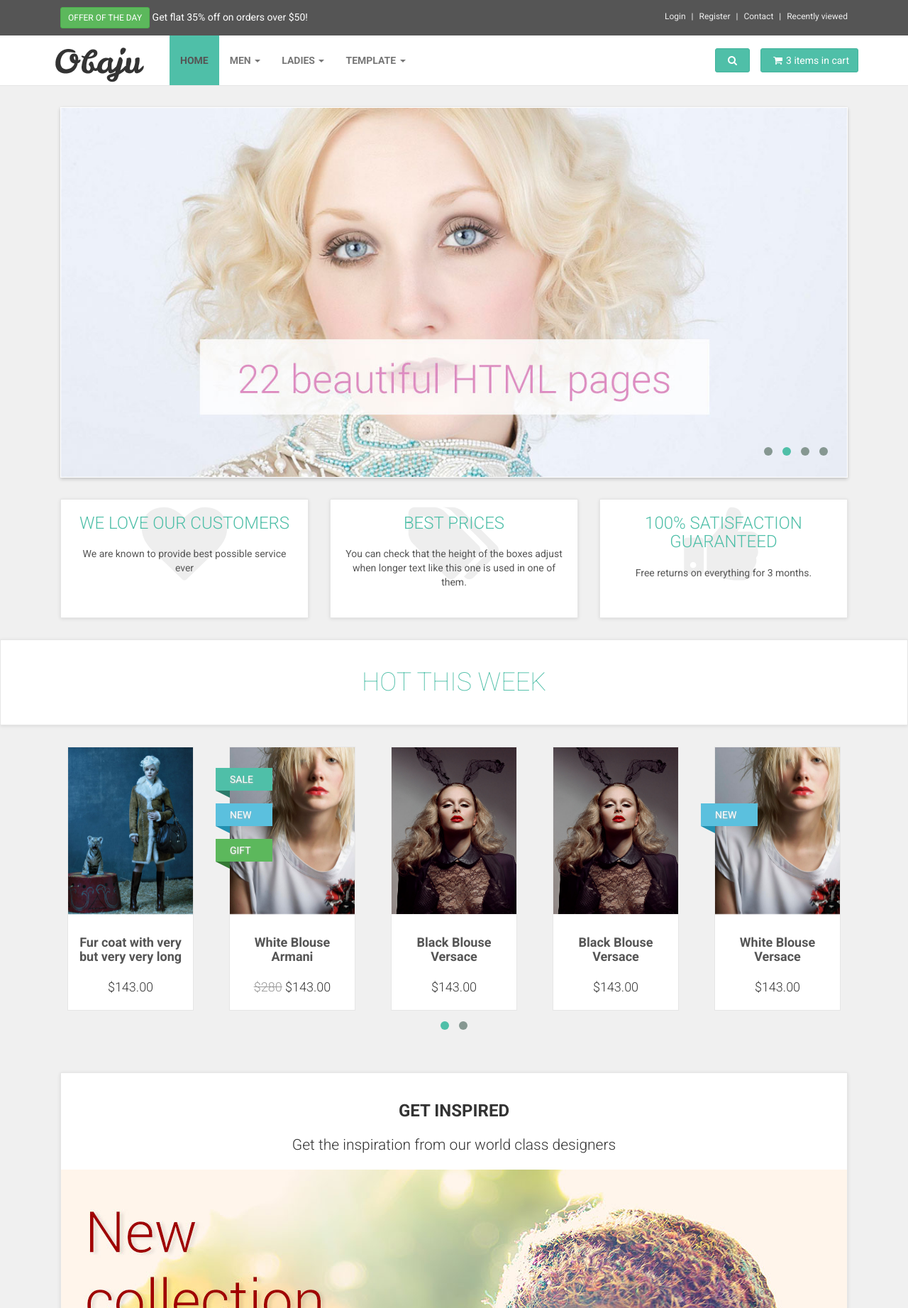
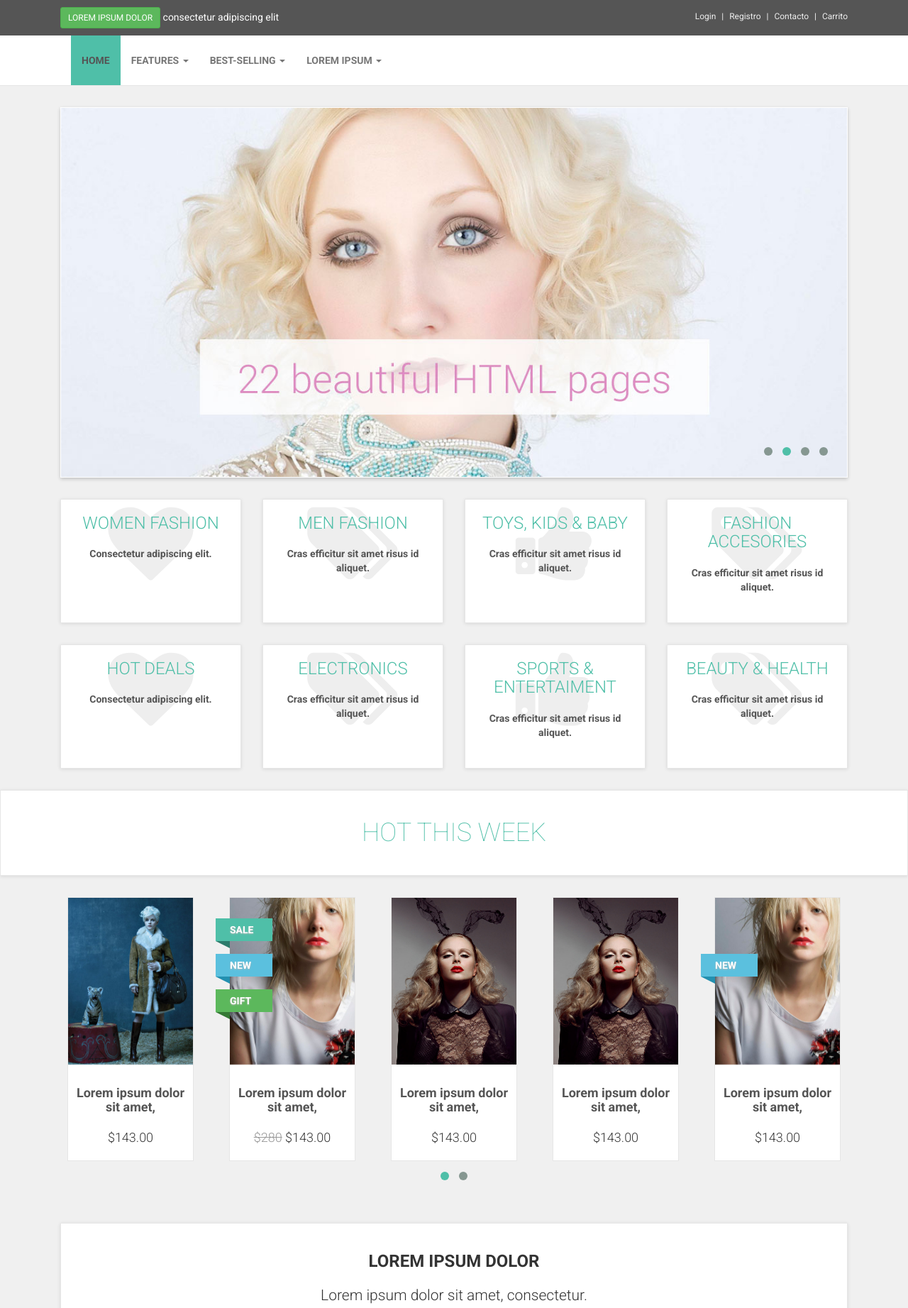
Before and after one commit to dromanf/Prop-Sitio, a plain HTML site: page index.html in a window 1280 px wide. Shown: the top 1843 px of the page at 71% size. Drawn offline with Linux system fonts and the light colour scheme.

Commit message:
Cambios menores en Index.
Se suben cambios correspondientes a maqueta enviada. No se habian tomado en cuenta en maqueta inicial.

```diff
--- a/index.html
+++ b/index.html
@@ -8,11 +8,11 @@
     <meta name="googlebot" content="index,follow,snippet,archive">
     <meta name="viewport" content="width=device-width, initial-scale=1">
     <meta name="description" content="Obaju e-commerce template">
-    <meta name="author" content="Ondrej Svestka | ondrejsvestka.cz">
+    <meta name="author" content="Deybys J. Roman F.">
     <meta name="keywords" content="">
 
     <title>
-        Obaju : e-commerce template
+        Propuesta e-commerce
     </title>
 
     <meta name="keywords" content="">
@@ -47,17 +47,17 @@
     <div id="top">
         <div class="container">
             <div class="col-md-6 offer" data-animate="fadeInDown">
-                <a href="#" class="btn btn-success btn-sm" data-animate-hover="shake">Offer of the day</a>  <a href="#">Get flat 35% off on orders over $50!</a>
+                <a href="#" class="btn btn-success btn-sm" data-animate-hover="shake">Lorem ipsum dolor</a>  <a href="#">consectetur adipiscing elit</a>
             </div>
             <div class="col-md-6" data-animate="fadeInDown">
                 <ul class="menu">
                     <li><a href="#" data-toggle="modal" data-target="#login-modal">Login</a>
                     </li>
-                    <li><a href="register.html">Register</a>
+                    <li><a href="#">Registro</a>
                     </li>
-                    <li><a href="contact.html">Contact</a>
+                    <li><a href="#">Contacto</a>
                     </li>
-                    <li><a href="#">Recently viewed</a>
+                    <li><a href="#">Carrito</a>
                     </li>
                 </ul>
             </div>
@@ -85,8 +85,8 @@
 
                         </form>
 
-                        <p class="text-center text-muted">Not registered yet?</p>
-                        <p class="text-center text-muted"><a href="register.html"><strong>Register now</strong></a>! It is easy and done in 1&nbsp;minute and gives you access to special discounts and much more!</p>
+                        <p class="text-center text-muted">Lorem ipsum Dolor</p>
+                        <p class="text-center text-muted"><a href="register.html"><strong>Lorem ipsum dolor sit amet, consectetur adipiscing elit. Praesent dictum, nulla nec luctus semper, felis arcu tempus nisl, ac aliquet ante sapien et odio.</p>
 
                     </div>
                 </div>
@@ -105,8 +105,8 @@
             <div class="navbar-header">
 
                 <a class="navbar-brand home" href="index.html" data-animate-hover="bounce">
-                    <img src="img/logo.png" alt="Obaju logo" class="hidden-xs">
-                    <img src="img/logo-small.png" alt="Obaju logo" class="visible-xs"><span class="sr-only">Obaju - go to homepage</span>
+                    <!--<img src="img/logo.png" alt="Obaju logo" class="hidden-xs">
+                    <img src="img/logo-small.png" alt="Obaju logo" class="visible-xs"><span class="sr-only">- go to homepage</span> -->
                 </a>
                 <div class="navbar-buttons">
                     <button type="button" class="navbar-toggle" data-toggle="collapse" data-target="#navigation">
@@ -117,9 +117,9 @@
                         <span class="sr-only">Toggle search</span>
                         <i class="fa fa-search"></i>
                     </button>
-                    <a class="btn btn-default navbar-toggle" href="basket.html">
+                    <!--<a class="btn btn-default navbar-toggle" href="basket.html">
                         <i class="fa fa-shopping-cart"></i>  <span class="hidden-xs">3 items in cart</span>
-                    </a>
+                    </a>-->
                 </div>
             </div>
             <!--/.navbar-header -->
@@ -130,8 +130,8 @@
                     <li class="active"><a href="index.html">Home</a>
                     </li>
                     <li class="dropdown yamm-fw">
-                        <a href="#" class="dropdown-toggle" data-toggle="dropdown" data-hover="dropdown" data-delay="200">Men <b class="caret"></b></a>
-                        <ul class="dropdown-menu">
+                        <a href="#" class="dropdown-toggle" data-toggle="dropdown" data-hover="dropdown" data-delay="200">Features <b class="caret"></b></a>
+                       <!-- <ul class="dropdown-menu">
                             <li>
                                 <div class="yamm-content">
                                     <div class="row">
@@ -200,14 +200,13 @@
                                         </div>
                                     </div>
                                 </div>
-                                <!-- /.yamm-content -->
                             </li>
-                        </ul>
+                        </ul>-->
                     </li>
 
                     <li class="dropdown yamm-fw">
-                        <a href="#" class="dropdown-toggle" data-toggle="dropdown" data-hover="dropdown" data-delay="200">Ladies <b class="caret"></b></a>
-                        <ul class="dropdown-menu">
+                        <a href="#" class="dropdown-toggle" data-toggle="dropdown" data-hover="dropdown" data-delay="200">Best-Selling <b class="caret"></b></a>
+                        <!--<ul class="dropdown-menu">
                             <li>
                                 <div class="yamm-content">
                                     <div class="row">
@@ -277,13 +276,12 @@
                                         </div>
                                     </div>
                                 </div>
-                                <!-- /.yamm-content -->
                             </li>
-                        </ul>
+                        </ul>-->
                     </li>
 
                     <li class="dropdown yamm-fw">
-                        <a href="#" class="dropdown-toggle" data-toggle="dropdown" data-hover="dropdown" data-delay="200">Template <b class="caret"></b></a>
+                        <a href="#" class="dropdown-toggle" data-toggle="dropdown" data-hover="dropdown" data-delay="200">LOREM IPSUM <b class="caret"></b></a>
                         <ul class="dropdown-menu">
                             <li>
                                 <div class="yamm-content">
@@ -293,17 +291,9 @@
                                             <ul>
                                                 <li><a href="index.html">Homepage</a>
                                                 </li>
-                                                <li><a href="category.html">Category - sidebar left</a>
-                                                </li>
-                                                <li><a href="category-right.html">Category - sidebar right</a>
-                                                </li>
-                                                <li><a href="category-full.html">Category - full width</a>
-                                                </li>
-                                                <li><a href="detail.html">Product detail</a>
-                                                </li>
                                             </ul>
                                         </div>
-                                        <div class="col-sm-3">
+                                        <!--<div class="col-sm-3">
                                             <h5>User</h5>
                                             <ul>
                                                 <li><a href="register.html">Register / login</a>
@@ -317,9 +307,9 @@
                                                 <li><a href="customer-account.html">Customer account / change password</a>
                                                 </li>
                                             </ul>
-                                        </div>
+                                        </div> -->
                                         <div class="col-sm-3">
-                                            <h5>Order process</h5>
+                                            <h5>Ordenes de compra</h5>
                                             <ul>
                                                 <li><a href="basket.html">Shopping cart</a>
                                                 </li>
@@ -354,7 +344,6 @@
                                         </div>
                                     </div>
                                 </div>
-                                <!-- /.yamm-content -->
                             </li>
                         </ul>
                     </li>
@@ -363,14 +352,13 @@
             </div>
             <!--/.nav-collapse -->
 
-            <div class="navbar-buttons">
+            <!--<div class="navbar-buttons">
 
                 <div class="navbar-collapse collapse right" id="basket-overview">
                     <a href="basket.html" class="btn btn-primary navbar-btn"><i class="fa fa-shopping-cart"></i><span class="hidden-sm">3 items in cart</span></a>
-                </div>
-                <!--/.nav-collapse -->
+                </div>-->
 
-                <div class="navbar-collapse collapse right" id="search-not-mobile">
+                <!--<div class="navbar-collapse collapse right" id="search-not-mobile">
                     <button type="button" class="btn navbar-btn btn-primary" data-toggle="collapse" data-target="#search">
                         <span class="sr-only">Toggle search</span>
                         <i class="fa fa-search"></i>
@@ -392,7 +380,7 @@
                     </div>
                 </form>
 
-            </div>
+            </div> -->
             <!--/.nav-collapse -->
 
         </div>
@@ -434,33 +422,42 @@
 
                 <div class="container">
                     <div class="same-height-row">
-                        <div class="col-sm-4">
+                        <div class="col-sm-3">
                             <div class="box same-height clickable">
                                 <div class="icon"><i class="fa fa-heart"></i>
                                 </div>
 
-                                <h3><a href="#">We love our customers</a></h3>
-                                <p>We are known to provide best possible service ever</p>
+                                <h3><a href="#">Women Fashion</a></h3>
+                                <p>Consectetur adipiscing elit.</p>
                             </div>
                         </div>
 
-                        <div class="col-sm-4">
+                        <div class="col-sm-3">
                             <div class="box same-height clickable">
                                 <div class="icon"><i class="fa fa-tags"></i>
                                 </div>
 
-                                <h3><a href="#">Best prices</a></h3>
-                                <p>You can check that the height of the boxes adjust when longer text like this one is used in one of them.</p>
+                                <h3><a href="#">Men Fashion</a></h3>
+                                <p>Cras efficitur sit amet risus id aliquet.</p>
                             </div>
                         </div>
 
-                        <div class="col-sm-4">
+                        <div class="col-sm-3">
                             <div class="box same-height clickable">
                                 <div class="icon"><i class="fa fa-thumbs-up"></i>
                                 </div>
 
-                                <h3><a href="#">100% satisfaction guaranteed</a></h3>
-                                <p>Free returns on everything for 3 months.</p>
+                                <h3><a href="#">Toys, KIds & Baby</a></h3>
+                                <p>Cras efficitur sit amet risus id aliquet.</p>
+                            </div>
+                        </div>
+                        <div class="col-sm-3">
+                            <div class="box same-height clickable">
+                                <div class="icon"><i class="fa fa-tags"></i>
+                                </div>
+
+                                <h3><a href="#">Fashion Accesories</a></h3>
+                                <p>Cras efficitur sit amet risus id aliquet.</p>
                             </div>
                         </div>
                     </div>
@@ -470,12 +467,54 @@
                 <!-- /.container -->
 
             </div>
-            <!-- /#advantages -->
+            <div id="advantages">
 
-            <!-- *** ADVANTAGES END *** -->
+                <div class="container">
+                    <div class="same-height-row">
+                        <div class="col-sm-3">
+                            <div class="box same-height clickable">
+                                <div class="icon"><i class="fa fa-heart"></i>
+                                </div>
 
-            <!-- *** HOT PRODUCT SLIDESHOW ***
- _________________________________________________________ -->
+                                <h3><a href="#">Hot Deals</a></h3>
+                                <p>Consectetur adipiscing elit.</p>
+                            </div>
+                        </div>
+
+                        <div class="col-sm-3">
+                            <div class="box same-height clickable">
+                                <div class="icon"><i class="fa fa-tags"></i>
+                                </div>
+
+                                <h3><a href="#">Electronics</a></h3>
+                                <p>Cras efficitur sit amet risus id aliquet.</p>
+                            </div>
+                        </div>
+
+                        <div class="col-sm-3">
+                            <div class="box same-height clickable">
+                                <div class="icon"><i class="fa fa-thumbs-up"></i>
+                                </div>
+
+                                <h3><a href="#">Sports & Entertaiment</a></h3>
+                                <p>Cras efficitur sit amet risus id aliquet.</p>
+                            </div>
+                        </div>
+                        <div class="col-sm-3">
+                            <div class="box same-height clickable">
+                                <div class="icon"><i class="fa fa-tags"></i>
+                                </div>
+
+                                <h3><a href="#">Beauty & Health</a></h3>
+                                <p>Cras efficitur sit amet risus id aliquet.</p>
+                            </div>
+                        </div>
+                    </div>
+
+                </div>
+
+
+            </div>
             <div id="hot">
 
                 <div class="box">
@@ -508,7 +547,7 @@
                                     <img src="img/product1.jpg" alt="" class="img-responsive">
                                 </a>
                                 <div class="text">
-                                    <h3><a href="detail.html">Fur coat with very but very very long name</a></h3>
+                                    <h3><a href="detail.html">Lorem ipsum dolor sit amet, consectetur.</a></h3>
                                     <p class="price">$143.00</p>
                                 </div>
                                 <!-- /.text -->
@@ -536,7 +575,7 @@
                                     <img src="img/product2.jpg" alt="" class="img-responsive">
                                 </a>
                                 <div class="text">
-                                    <h3><a href="detail.html">White Blouse Armani</a></h3>
+                                    <h3><a href="detail.html">Lorem ipsum dolor sit amet, consectetur.</a></h3>
                                     <p class="price"><del>$280</del> $143.00</p>
                                 </div>
                                 <!-- /.text -->
@@ -582,7 +621,7 @@
                                     <img src="img/product3.jpg" alt="" class="img-responsive">
                                 </a>
                                 <div class="text">
-                                    <h3><a href="detail.html">Black Blouse Versace</a></h3>
+                                    <h3><a href="detail.html">Lorem ipsum dolor sit amet, consectetur.</a></h3>
                                     <p class="price">$143.00</p>
                                 </div>
                                 <!-- /.text -->
@@ -610,7 +649,7 @@
                                     <img src="img/product3.jpg" alt="" class="img-responsive">
                                 </a>
                                 <div class="text">
-                                    <h3><a href="detail.html">Black Blouse Versace</a></h3>
+                                    <h3><a href="detail.html">Lorem ipsum dolor sit amet, consectetur.</a></h3>
                                     <p class="price">$143.00</p>
                                 </div>
                                 <!-- /.text -->
@@ -638,7 +677,7 @@
                                     <img src="img/product2.jpg" alt="" class="img-responsive">
                                 </a>
                                 <div class="text">
-                                    <h3><a href="detail.html">White Blouse Versace</a></h3>
+                                    <h3><a href="detail.html">Lorem ipsum dolor sit amet, consectetur.</a></h3>
                                     <p class="price">$143.00</p>
                                 </div>
                                 <!-- /.text -->
@@ -672,7 +711,7 @@
                                     <img src="img/product1.jpg" alt="" class="img-responsive">
                                 </a>
                                 <div class="text">
-                                    <h3><a href="detail.html">Fur coat</a></h3>
+                                    <h3><a href="detail.html">Lorem Ipsum Dolor</a></h3>
                                     <p class="price">$143.00</p>
                                 </div>
                                 <!-- /.text -->
@@ -708,7 +747,7 @@
                                     <img src="img/product2.jpg" alt="" class="img-responsive">
                                 </a>
                                 <div class="text">
-                                    <h3><a href="detail.html">White Blouse Armani</a></h3>
+                                    <h3><a href="detail.html">Lorem Ipsum Dolor</a></h3>
                                     <p class="price"><del>$280</del> $143.00</p>
                                 </div>
                                 <!-- /.text -->
@@ -754,7 +793,7 @@
                                     <img src="img/product3.jpg" alt="" class="img-responsive">
                                 </a>
                                 <div class="text">
-                                    <h3><a href="detail.html">Black Blouse Versace</a></h3>
+                                    <h3><a href="detail.html">Lorem Ipsum Dolor</a></h3>
                                     <p class="price">$143.00</p>
                                 </div>
                                 <!-- /.text -->
@@ -777,8 +816,8 @@
             <div class="container" data-animate="fadeInUpBig">
                 <div class="col-md-12">
                     <div class="box slideshow">
-                        <h3>Get Inspired</h3>
-                        <p class="lead">Get the inspiration from our world class designers</p>
+                        <h3>Lorem ipsum dolor</h3>
+                        <p class="lead">Lorem ipsum dolor sit amet, consectetur.</p>
                         <div id="get-inspired" class="owl-carousel owl-theme">
                             <div class="item">
                                 <a href="#">
@@ -807,9 +846,9 @@
             <div class="box text-center" data-animate="fadeInUp">
                 <div class="container">
                     <div class="col-md-12">
-                        <h3 class="text-uppercase">From our blog</h3>
+                        <h3 class="text-uppercase">Lorem ipsum dolor</h3>
 
-                        <p class="lead">What's new in the world of fashion? <a href="blog.html">Check our blog!</a>
+                        <p class="lead">Lorem ipsum dolor <a href="#">Check our blog!</a>
                         </p>
                     </div>
                 </div>
@@ -822,7 +861,7 @@
                     <div id="blog-homepage" class="row">
                         <div class="col-sm-6">
                             <div class="post">
-                                <h4><a href="post.html">Fashion now</a></h4>
+                                <h4><a href="post.html">Lorem Ipsum Dolor.</a></h4>
                                 <p class="author-category">By <a href="#">John Slim</a> in <a href="">Fashion and style</a>
                                 </p>
                                 <hr>
@@ -835,8 +874,8 @@
 
                         <div class="col-sm-6">
                             <div class="post">
-                                <h4><a href="post.html">Who is who - example blog post</a></h4>
-                                <p class="author-category">By <a href="#">John Slim</a> in <a href="">About Minimal</a>
+                                <h4><a href="post.html">Lorem Ipsum Dolor.</a></h4>
+                                <p class="author-category">By <a href="#">John Slim</a> in <a href="">Pellentesque habitant morbi.</a>
                                 </p>
                                 <hr>
                                 <p class="intro">Pellentesque habitant morbi tristique senectus et netus et malesuada fames ac turpis egestas. Vestibulum tortor quam, feugiat vitae, ultricies eget, tempor sit amet, ante. Donec eu libero sit amet quam egestas semper. Aenean
@@ -868,13 +907,13 @@
                         <h4>Pages</h4>
 
                         <ul>
-                            <li><a href="text.html">About us</a>
+                            <li><a href="#">About us</a>
                             </li>
-                            <li><a href="text.html">Terms and conditions</a>
+                            <li><a href="#">Terms and conditions</a>
                             </li>
-                            <li><a href="faq.html">FAQ</a>
+                            <li><a href="#">FAQ</a>
                             </li>
-                            <li><a href="contact.html">Contact us</a>
+                            <li><a href="#">Contact us</a>
                             </li>
                         </ul>
 
@@ -928,7 +967,7 @@
 
                     <div class="col-md-3 col-sm-6">
 
-                        <h4>Where to find us</h4>
+                        <h4>Lorem Ipsum Dolor.</h4>
 
                         <p><strong>Obaju Ltd.</strong>
                             <br>13/25 New Avenue
@@ -954,14 +993,14 @@
 
                         <p class="text-muted">Pellentesque habitant morbi tristique senectus et netus et malesuada fames ac turpis egestas.</p>
 
-                        <form>
+                        <!-- <form>
                             <div class="input-group">
 
                                 <input type="text" class="form-control">
 
                                 <span class="input-group-btn">
 
-			    <button class="btn btn-default" type="button">Subscribe!</button>
+			    <button class="btn btn-default" type="button">Subscribe!</button> -->
 
 			</span>
 
@@ -1003,13 +1042,8 @@
         <div id="copyright">
             <div class="container">
                 <div class="col-md-6">
-                    <p class="pull-left">© 2015 Your name goes here.</p>
+                    <p class="pull-left">© 2018 Copyright.</p>
 
-                </div>
-                <div class="col-md-6">
-                    <p class="pull-right">Template by <a href="https://bootstrapious.com/e-commerce-templates">Bootstrapious</a> & <a href="https://fity.cz">Fity</a>
-                         <!-- Not removing these links is part of the license conditions of the template. Thanks for understanding :) If you want to use the template without the attribution links, you can do so after supporting further themes development at https://bootstrapious.com/donate  -->
-                    </p>
                 </div>
             </div>
         </div>
```
